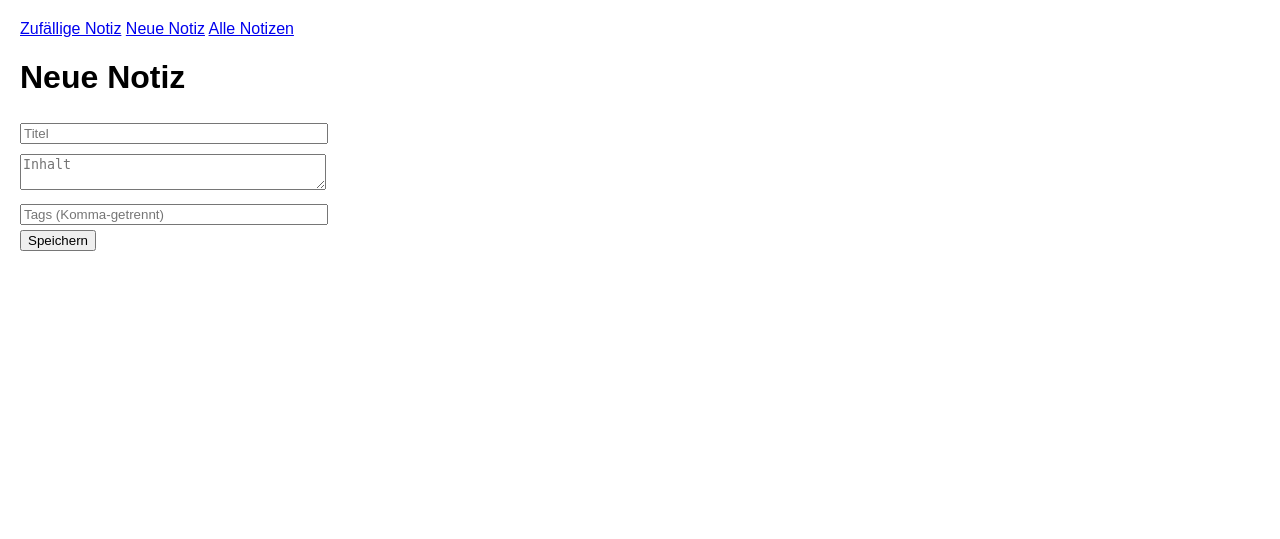
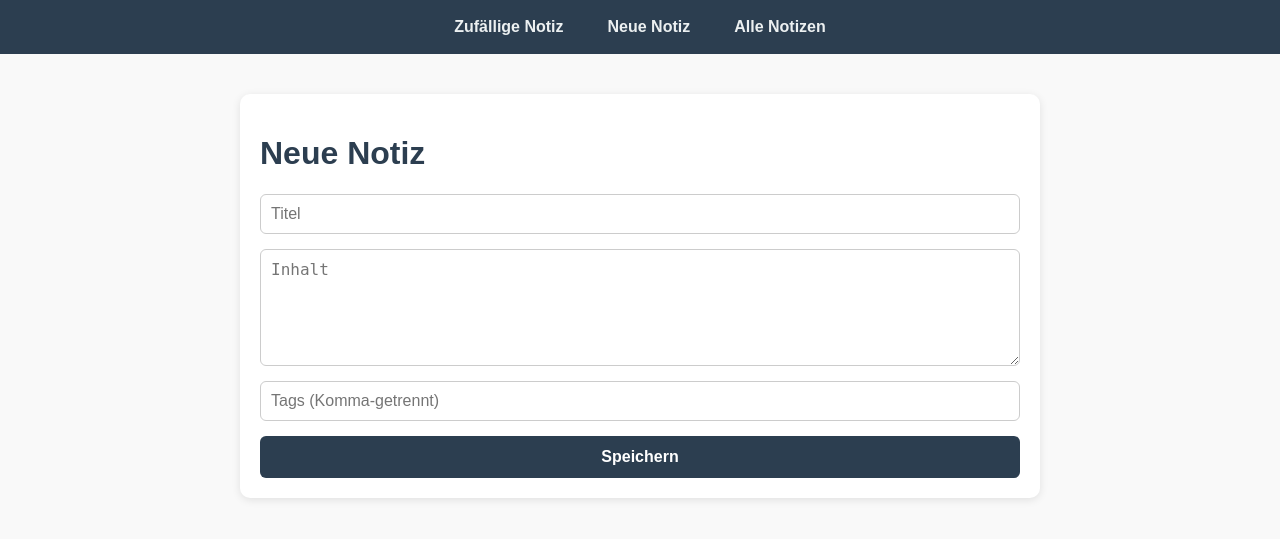
Before and after one commit to mailapg/smartnotes, a FastAPI app: page /create in a window 1280 px wide. Shown: the top 539 px of the page. Run offline with FastAPI, Linux system fonts and the light colour scheme.

Commit message:
Add clean and simple layout

```diff
--- a/app/static/style.css
+++ b/app/static/style.css
@@ -1,15 +1,100 @@
+*,
+*::before,
+*::after {
+    box-sizing: border-box;
+}
+
 body {
-    font-family: sans-serif;
-    margin: 20px;
+    font-family: Arial, sans-serif;
+    background: #f9f9f9;
+    margin: 0;
+    padding: 0;
+    color: #333;
+}
+
+main {
+    max-width: 800px;
+    margin: 40px auto;
+    padding: 20px;
+    background: #fff;
+    border-radius: 10px;
+    box-shadow: 0 2px 8px rgba(0,0,0,0.1);
+}
+
+nav {
+    background: #2c3e50;
+    padding: 10px 20px;
+    display: flex;
+    justify-content: center;
+    gap: 20px;
+}
+
+nav a {
+    color: #ecf0f1;
+    text-decoration: none;
+    font-weight: bold;
+    padding: 8px 12px;
+    border-radius: 5px;
+    transition: background 0.2s;
+}
+
+nav a:hover {
+    background: #34495e;
+}
+
+h1, h2, h3 {
+    color: #2c3e50;
+}
+
+.note {
+    background: #f4f6f7;
+    padding: 10px;
+    border-radius: 8px;
+    margin-bottom: 15px;
+    border: 1px solid #ddd;
+}
+
+form {
+    display: flex;
+    flex-direction: column;
+    gap: 15px;
+
+}
+
+label {
+    font-weight: bold;
+    color: #2c3e50;
 }
 
 input, textarea {
-    width: 300px;
-    margin: 5px 0;
+    width: 100%;
+    padding: 10px;
+    border: 1px solid #ccc;
+    border-radius: 6px;
+    font-size: 1rem;
+    transition: border-color 0.2s, box-shadow 0.2s;
+    resize: vertical;
 }
 
-.note {
-    background: #f5f5f5;
-    padding: 10px;
-    border-radius: 8px;
+input:focus,
+textarea:focus {
+    border-color: #2c3e50;
+    box-shadow: 0 0 4px rgba(44, 62, 80, 0.3);
+    outline: none;
 }
+
+button {
+    padding: 12px;
+    background: #2c3e50;
+    color: white;
+    border: none;
+    border-radius: 6px;
+    font-size: 1rem;
+    font-weight: bold;
+    cursor: pointer;
+    transition: background 0.2s;
+}
+
+button:hover {
+    background: #34495e;
+}
--- a/app/templates/create.html
+++ b/app/templates/create.html
@@ -2,11 +2,8 @@
 <h1>Neue Notiz</h1>
 <form action="/create" method="post">
   <input type="text" name="title" placeholder="Titel" required />
-  <br />
-  <textarea name="content" placeholder="Inhalt"></textarea>
-  <br />
+  <textarea name="content" placeholder="Inhalt" rows="5" required></textarea>
   <input type="text" name="tags" placeholder="Tags (Komma-getrennt)" />
-  <br />
   <button type="submit">Speichern</button>
 </form>
 {% endblock %}
```
